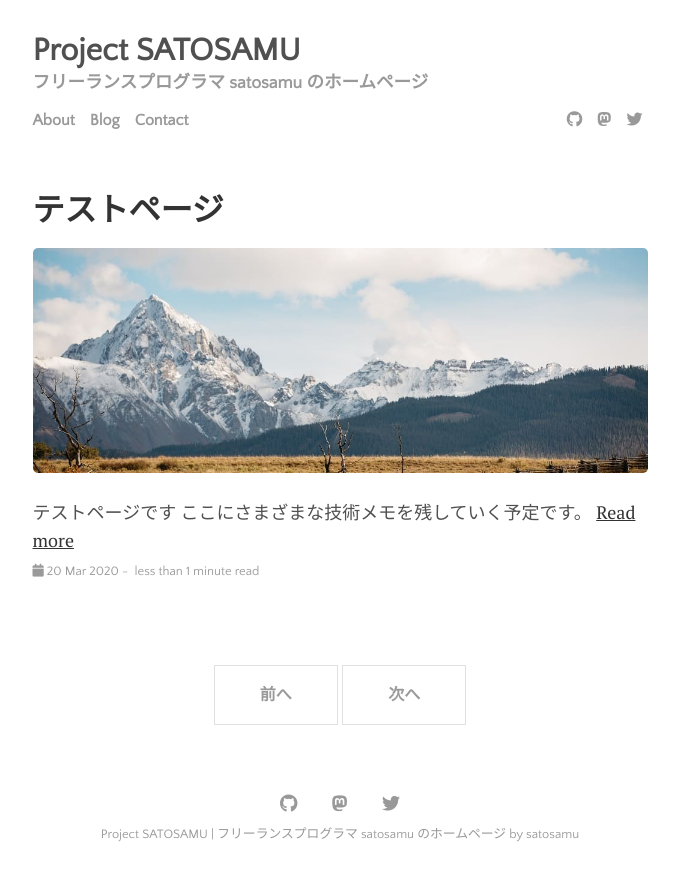
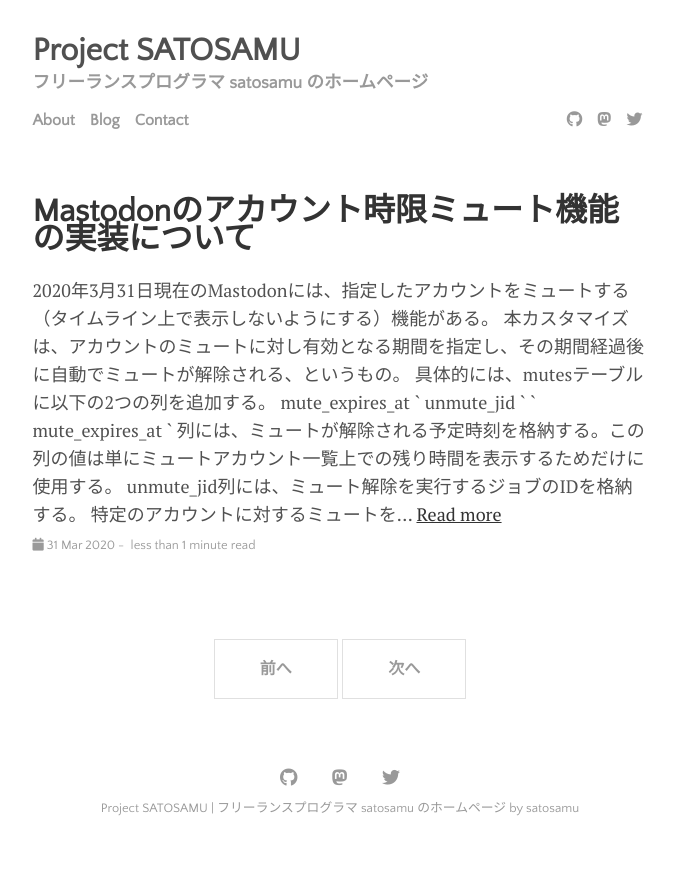
Before and after one commit to aquarla/aquarla.github.io, a Jekyll site: the page built from index.html, in a window 1280 px wide. Shown: the top 881 px of the page, without its empty margins (300-979 px from the left). Built offline with Jekyll 4.4.1, drawn with Linux system fonts in a browser that asks for light colours; nearby versions of some CDN libraries; the list of posts is cut into pages by our own code.

Commit message:
Blog 2020/03/31.

````diff
--- a/404.html
+++ b/404.html
@@ -7,9 +7,5 @@ permalink: 404.html
 <div class="page">
   <h1 class="page-title">404: Page not found</h1>
 
-  <iframe width="560" height="315" src="https://www.youtube.com/embed/SIaFtAKnqBU?autoplay=1&start=3" frameborder="0" allowfullscreen></iframe>
-
-  <h1>Ahhhhh!</h1>
-
-  <p class="lead">Sorry, we've misplaced that URL or it's pointing to something that doesn't exist. <a href="{{ site.baseurl }}/">Head back home</a> to try finding it again, or search for it on the <a href="{{ site.baseurl }}/menu/writing.html">archives page</a>.</p>
+  <p class="lead">みつからないよ！</p>
 </div>
--- /dev/null
+++ b/_posts/2020-03-31-mastodon-temporary-muting.md
@@ -0,0 +1,40 @@
+---
+layout: post
+title: "Mastodonのアカウント時限ミュート機能の実装について"
+author: "aquarla"
+categories: [blog]
+tags: [ruby, rails, mastodon]
+---
+
+2020年3月31日現在のMastodonには、指定したアカウントをミュートする（タイムライン上で表示しないようにする）機能がある。
+
+本カスタマイズは、アカウントのミュートに対し有効となる期間を指定し、その期間経過後に自動でミュートが解除される、というもの。
+
+---
+
+具体的には、mutesテーブルに以下の2つの列を追加する。
+
+- `mute_expires_at `
+- ` unmute_jid `
+
+` mute_expires_at ` 列には、ミュートが解除される予定時刻を格納する。この列の値は単にミュートアカウント一覧上での残り時間を表示するためだけに使用する。
+
+`unmute_jid`列には、ミュート解除を実行するジョブのIDを格納する。
+
+特定のアカウントに対するミュートを解除するSidekiqワーカー `DeleteMuteWorker` を用意しておき、ミュート処理を実行したタイミングで、指定時間後に`DeleteMuteWorker` を実行するように、`perform_at` メソッドを実行する。
+
+```
+jid = DeleteMuteWorker.perform_at(duration.seconds, account.id, target_account.id)
+```
+
+なお、`DeleteMuteWorker`が実行される前に、UI上から手動でミュート解除されるケースを考慮する必要がある。（そうしないと、有効期限付きでミュート→手動でミュート解除→再びミュートのような動作を行った場合に、予期しないタイミングでミュート解除されてしまう可能性がある。）
+
+そのため、ミュートが手動解除されたタイミングで`unmute_jid`列に格納されているIDを使って`Sidekiq::ScheduledSet`を検索し、予定ジョブを削除する。
+
+その他、Web UIの変更、APIの変更など、いろいろなところを細々と変更していく必要があるが、詳細については、[ソースコード](https://github.com/iwatedon/mastodon/commit/a69f523c1ce3e113429119bb43e968b988f73846)を参照のこと。
+
+---
+
+Mastodonを使用していると、アカウント単位で一時的に発言を非表示にしたい...というケースが時々ある。そのような場合に通常のアカウントミュートを使用してしまうと、その後の発言が一切表示されないためミュート解除のタイミングを失う恐れがある。
+
+一方、有効期限を指定できるアカウントミュートの場合、指定時間経過後にミュートは自動で解除されるため、よりカジュアルにミュート機能を活用できる。ご興味のある方はぜひともお試しいただきたい。
````
Also changed, not shown: _drafts/2020-03-20-test.md (renamed from _posts/2020-03-20-test.md).
